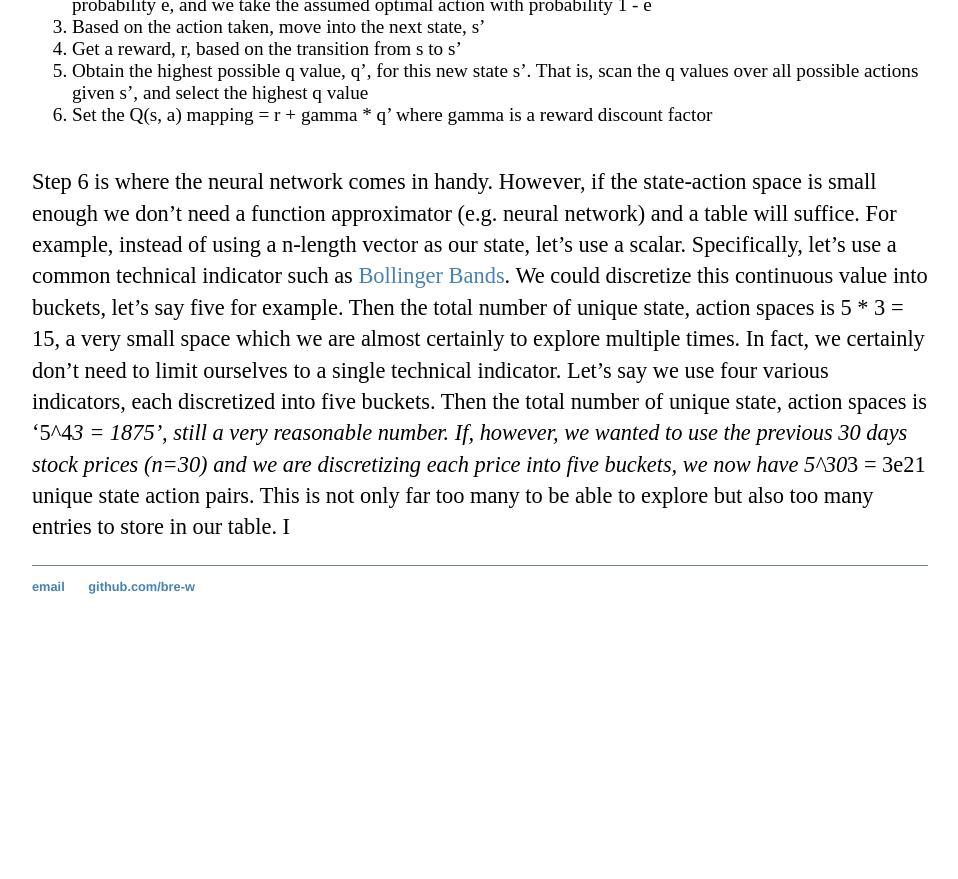
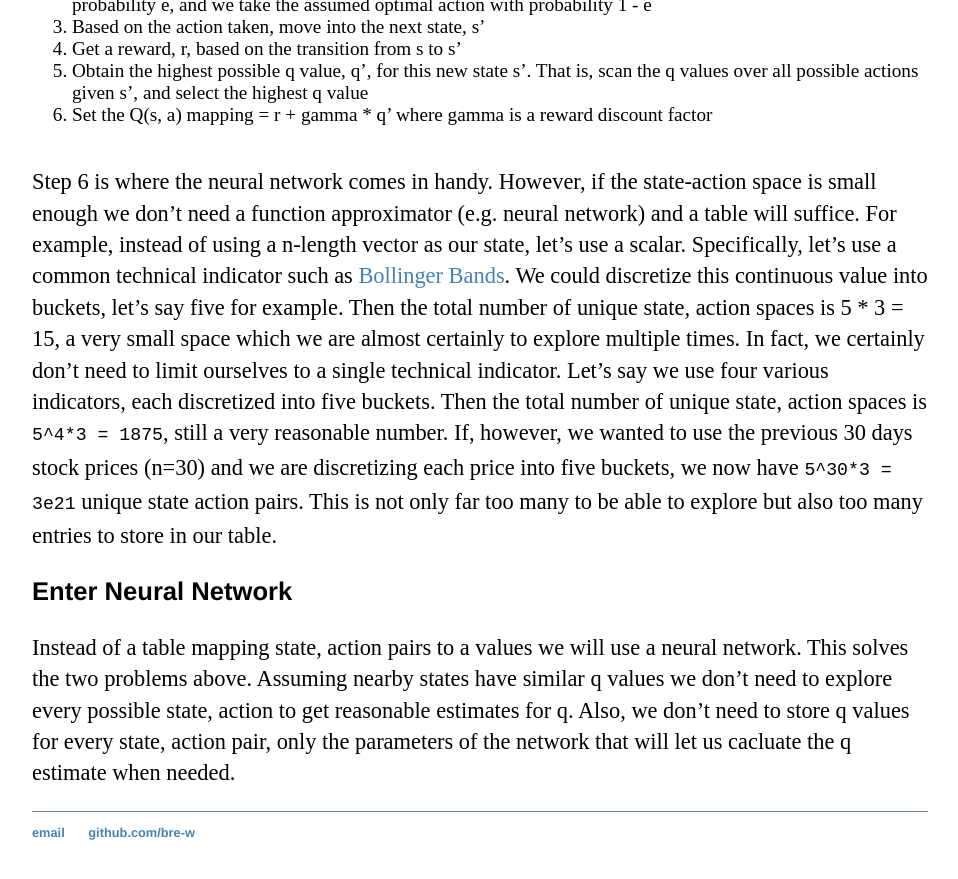
Before and after one commit to bre-w/bre-w.github.io, a Jekyll site: the page built from _posts/2020-07-06-test-post.md, in a window 1280 px wide and 900 px high, scrolled down 1384 px. Shown: the top 879 px of the window, without its empty margins (160-1118 px from the left). Built offline with Jekyll 4.4.1, drawn with Linux system fonts in a browser that asks for light colours; before the commit the page ends 2038 px from its top, so only the background shows below that.

Commit message:
Update 2020-07-06-test-post.md

```diff
--- a/_posts/2020-07-06-test-post.md
+++ b/_posts/2020-07-06-test-post.md
@@ -29,4 +29,8 @@
 5. Obtain the highest possible q value, q', for this new state s'. That is, scan the q values over all possible actions given s', and select the highest q value
 6. Set the Q(s, a) mapping = r + gamma * q' where gamma is a reward discount factor
 
-Step 6 is where the neural network comes in handy. However, if the state-action space is small enough we don't need a function approximator (e.g. neural network) and a table will suffice. For example, instead of using a n-length vector as our state, let's use a scalar. Specifically, let's use a common technical indicator such as [Bollinger Bands](https://en.wikipedia.org/wiki/Bollinger_Bands). We could discretize this continuous value into buckets, let's say five for example. Then the total number of unique state, action spaces is 5 * 3 = 15, a very small space which we are almost certainly to explore multiple times. In fact, we certainly don't need to limit ourselves to a single technical indicator. Let's say we use four various indicators, each discretized into five buckets. Then the total number of unique state, action spaces is '5^4*3 = 1875', still a very reasonable number. If, however, we wanted to use the previous 30 days stock prices (n=30) and we are discretizing each price into five buckets, we now have 5^30*3 = 3e21 unique state action pairs. This is not only far too many to be able to explore but also too many entries to store in our table. I
+Step 6 is where the neural network comes in handy. However, if the state-action space is small enough we don't need a function approximator (e.g. neural network) and a table will suffice. For example, instead of using a n-length vector as our state, let's use a scalar. Specifically, let's use a common technical indicator such as [Bollinger Bands](https://en.wikipedia.org/wiki/Bollinger_Bands). We could discretize this continuous value into buckets, let's say five for example. Then the total number of unique state, action spaces is 5 * 3 = 15, a very small space which we are almost certainly to explore multiple times. In fact, we certainly don't need to limit ourselves to a single technical indicator. Let's say we use four various indicators, each discretized into five buckets. Then the total number of unique state, action spaces is `5^4*3 = 1875`, still a very reasonable number. If, however, we wanted to use the previous 30 days stock prices (n=30) and we are discretizing each price into five buckets, we now have `5^30*3 = 3e21` unique state action pairs. This is not only far too many to be able to explore but also too many entries to store in our table.
+
+### Enter Neural Network
+
+Instead of a table mapping state, action pairs to a values we will use a neural network. This solves the two problems above. Assuming nearby states have similar q values we don't need to explore every possible state, action to get reasonable estimates for q. Also, we don't need to store q values for every state, action pair, only the parameters of the network that will let us cacluate the q estimate when needed.
```
